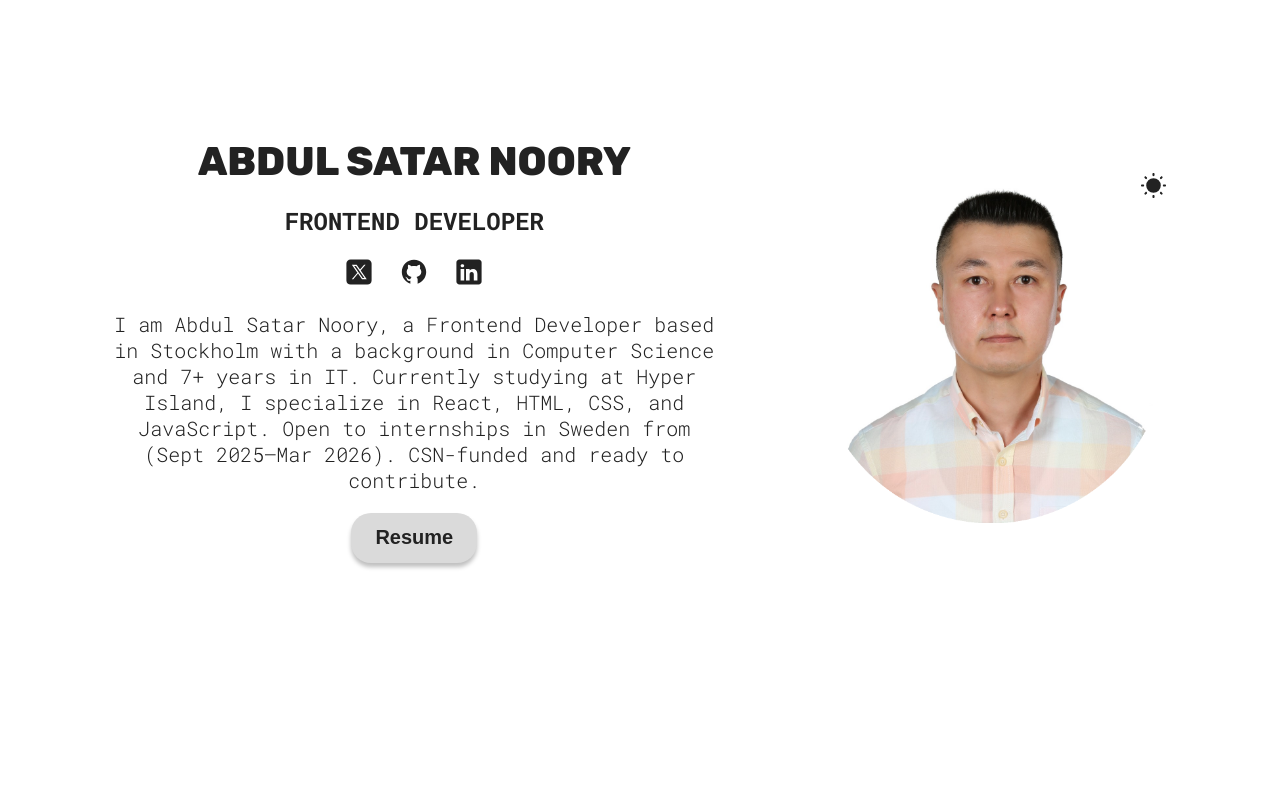
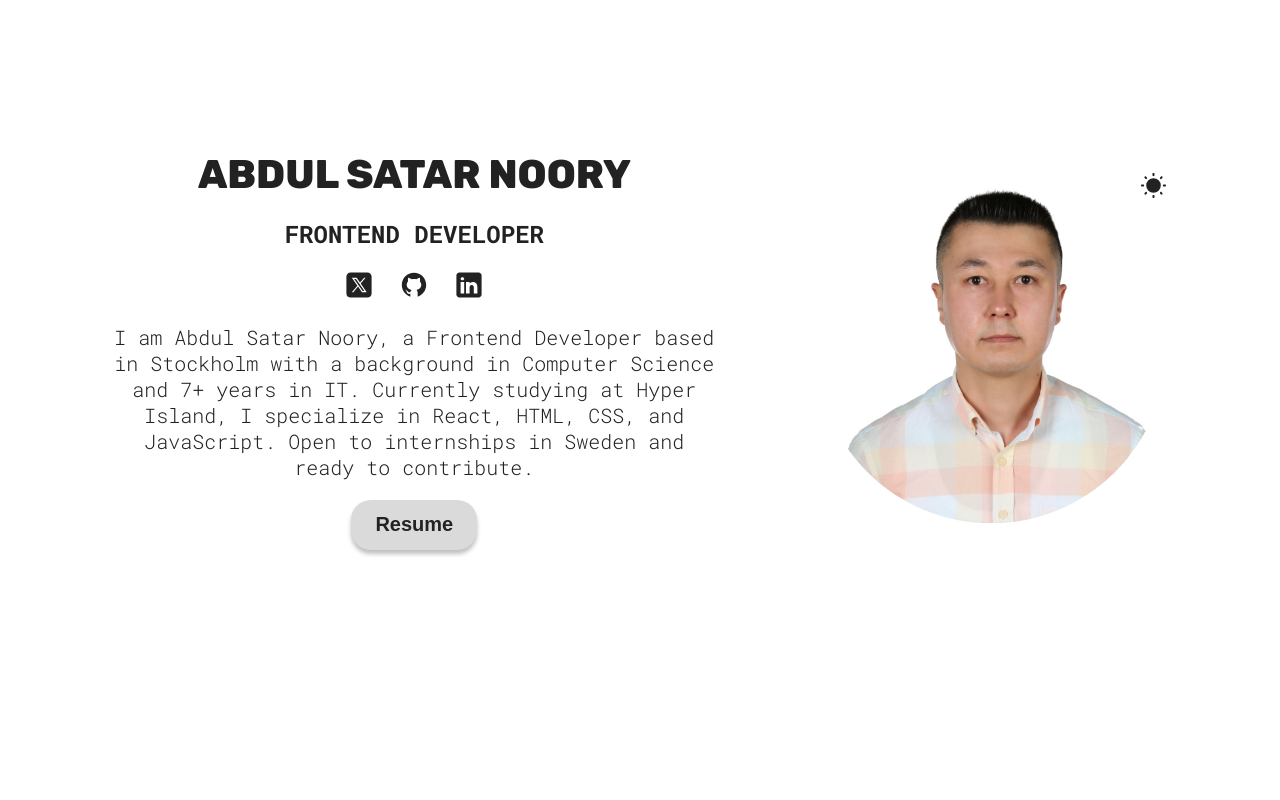
Before and after one commit to noory007/noory-portfolio, a React (Vite) app: page / in a window 1280 px wide. Shown: the top 800 px of the page. Built offline with nearby package versions, Linux system fonts and the light colour scheme.

Commit message:
Changes on the text

```diff
--- a/src/sections/Hero/Hero.jsx
+++ b/src/sections/Hero/Hero.jsx
@@ -55,8 +55,7 @@ function Hero() {
           I am Abdul Satar Noory, a Frontend Developer based in Stockholm with a
           background in Computer Science and 7+ years in IT. Currently studying
           at Hyper Island, I specialize in React, HTML, CSS, and JavaScript.
-          Open to internships in Sweden from (Sept 2025–Mar 2026). CSN-funded
-          and ready to contribute.
+          Open to internships in Sweden and ready to contribute.
         </p>
         <a href={Abdul_Satar_Noory_CV_Internship_2025} download>
           <button className="hover">Resume</button>
```
